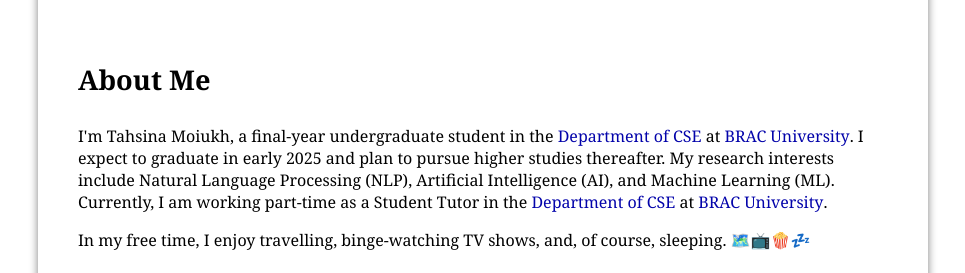
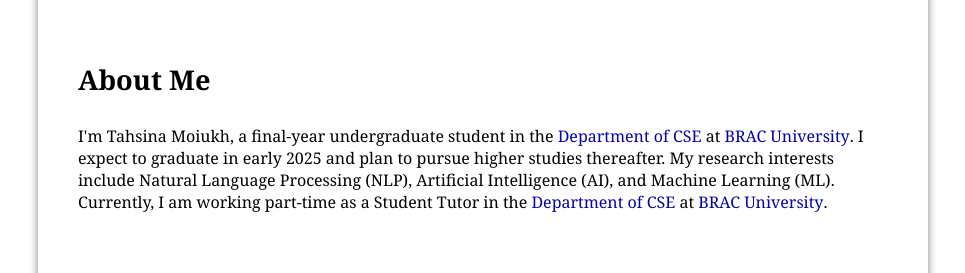
Before and after one commit to moiukht/tahsina-moiukh, a plain HTML site: page index.html in a window 1280 px wide. Shown: the part 471-744 px from the top of the page, without its empty margins (157-1122 px from the left). Drawn offline with Linux system fonts and the light colour scheme.

Commit message:
Update index.html

```diff
--- a/index.html
+++ b/index.html
@@ -249,7 +249,6 @@ a {
         in the <a href= "https://cse.sds.bracu.ac.bd"
         style="color: rgb(3, 3, 170); text-decoration: none;">Department of CSE </a>at<a
         href="https://www.bracu.ac.bd" style="color: rgb(3, 3, 170); text-decoration: none;"> BRAC University</a>. </p>
-        <p>In my free time, I enjoy travelling, binge-watching TV shows, and, of course, sleeping. 🗺️📺🍿💤</p>
 
     </section>
 <!-- RESUME -->
```
